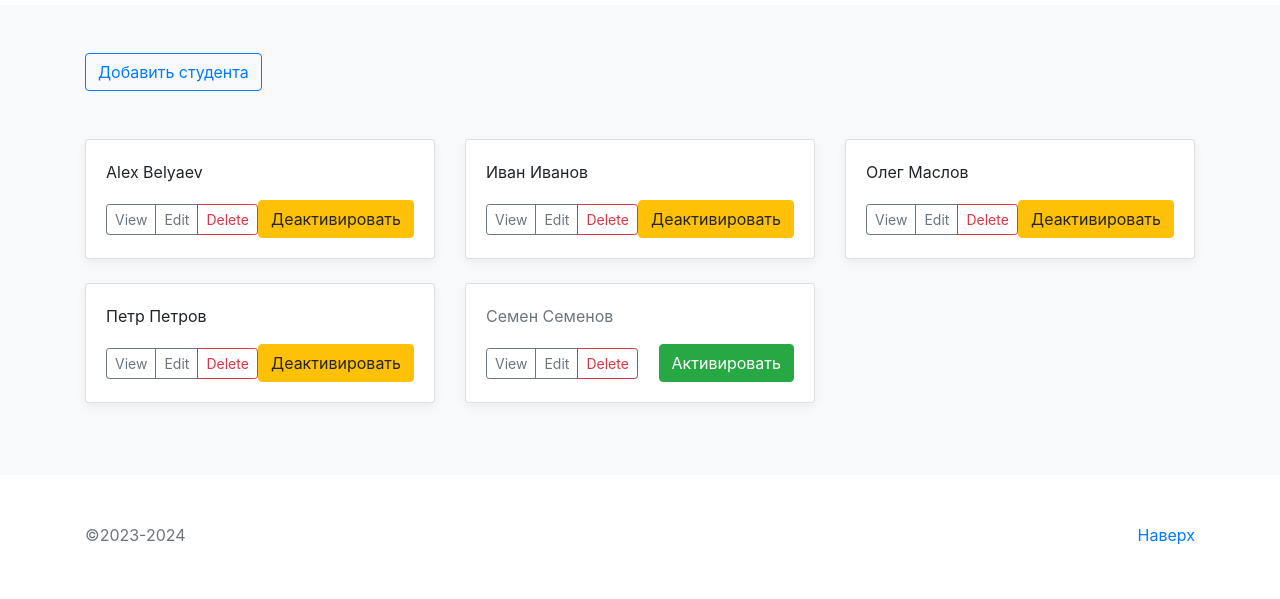
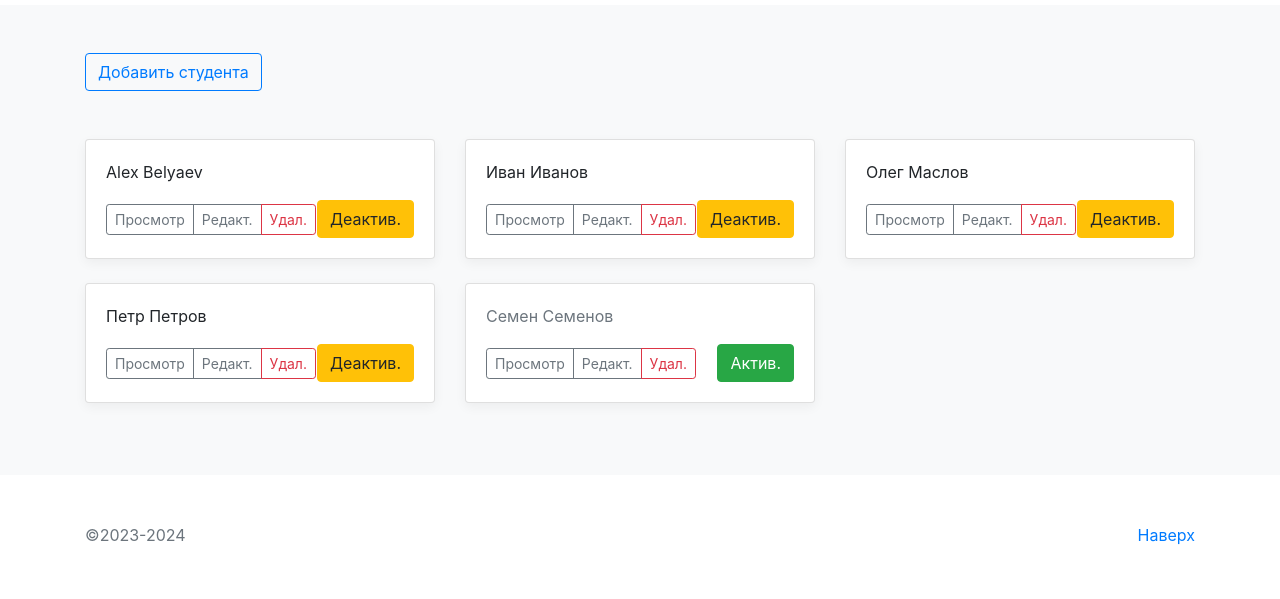
Before and after one commit to LehaBelya1973/prj15, a Django app: page / in a window 1280 px wide. Shown: the part 251-850 px from the top of the page. Run offline with Django 5.2, Linux system fonts and the light colour scheme; data comes from the database, SQL or seed files in the repository; some libraries are stand-ins or nearby versions.

Commit message:
Переписал кнопки для студентов на русском языке

```diff
--- a/main/templates/main/student_list.html
+++ b/main/templates/main/student_list.html
@@ -18,16 +18,16 @@
                         <div class="d-flex justify-content-between align-items-center">
                             <div class="btn-group">
                                 <a href="{% url 'main:view_student' object.pk %}"
-                                   class="btn btn-sm btn-outline-secondary">View</a>
+                                   class="btn btn-sm btn-outline-secondary">Просмотр</a>
                                 <a href="{% url 'main:update_student' object.pk %}" type="button"
-                                    class="btn btn-sm btn-outline-secondary">Edit</a>
+                                    class="btn btn-sm btn-outline-secondary">Редакт.</a>
                                 <a href="{% url 'main:delete_student' object.pk %}" type="button"
-                                    class="btn btn-sm btn-outline-danger">Delete</a>
+                                    class="btn btn-sm btn-outline-danger">Удал.</a>
                             </div>
                             {% if object.is_active %}
-                                <a class="btn btn-warning" href="{% url 'main:toggle_activity' object.pk %}">Деактивировать</a>
+                                <a class="btn btn-warning" href="{% url 'main:toggle_activity' object.pk %}">Деактив.</a>
                             {% else %}
-                                <a class="btn btn-success" href="{% url 'main:toggle_activity' object.pk %}">Активировать</a>
+                                <a class="btn btn-success" href="{% url 'main:toggle_activity' object.pk %}">Актив.</a>
                             {% endif %}
                         </div>
                     </div>
```
